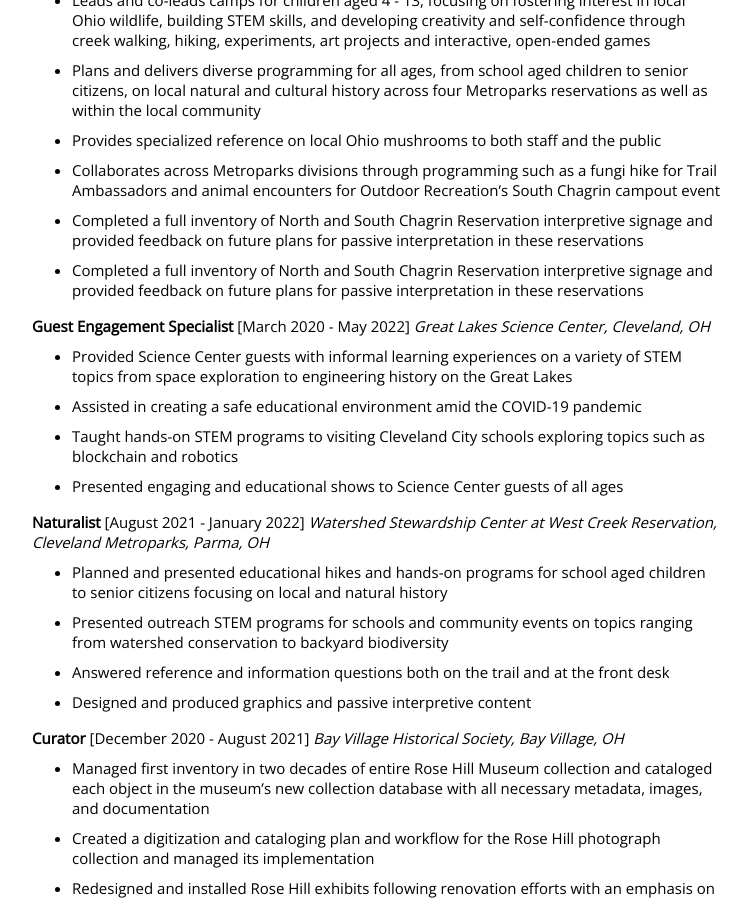
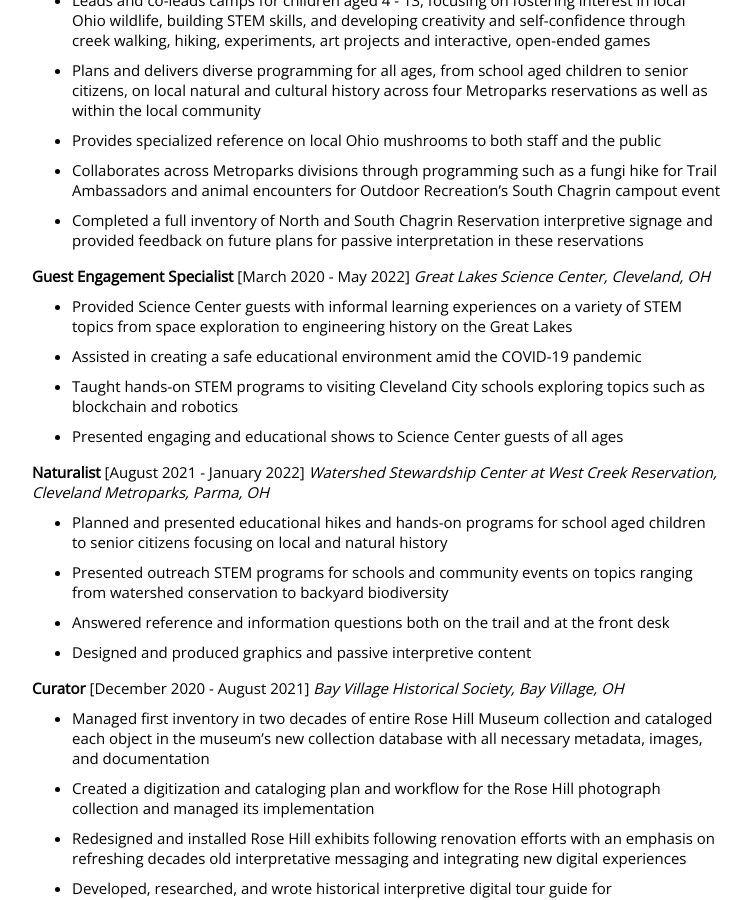
Before and after one commit to krogersst/krogersst.github.io, a Jekyll site: the page built from resume.md, in a window 1280 px wide and 900 px high, scrolled down 474 px. Shown: the whole window, without its empty margins (268-1019 px from the left). Built offline with Jekyll 4.4.1, drawn with Linux system fonts in a browser that asks for light colours; nearby versions of some CDN libraries.

Commit message:
Resume update - deleted repeat entry

```diff
--- a/resume.md
+++ b/resume.md
@@ -23,7 +23,6 @@
 - Plans and delivers diverse programming for all ages, from school aged children to senior citizens, on local natural and cultural history across four Metroparks reservations as well as within the local community
 - Provides specialized reference on local Ohio mushrooms to both staff and the public
 - Collaborates across Metroparks divisions through programming such as a fungi hike for Trail Ambassadors and animal encounters for Outdoor Recreation’s South Chagrin campout event
-- Completed a full inventory of North and South Chagrin Reservation interpretive signage and provided feedback on future plans for passive interpretation in these reservations
 - Completed a full inventory of North and South Chagrin Reservation interpretive signage and provided feedback on future plans for passive interpretation in these reservations
 
 **Guest Engagement Specialist** [March 2020 - May 2022]
```
